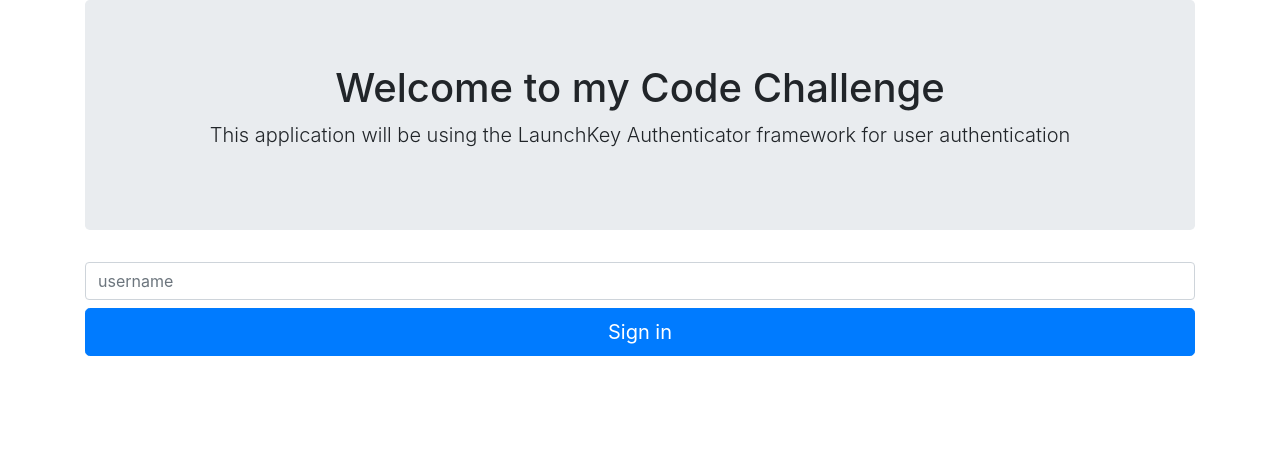
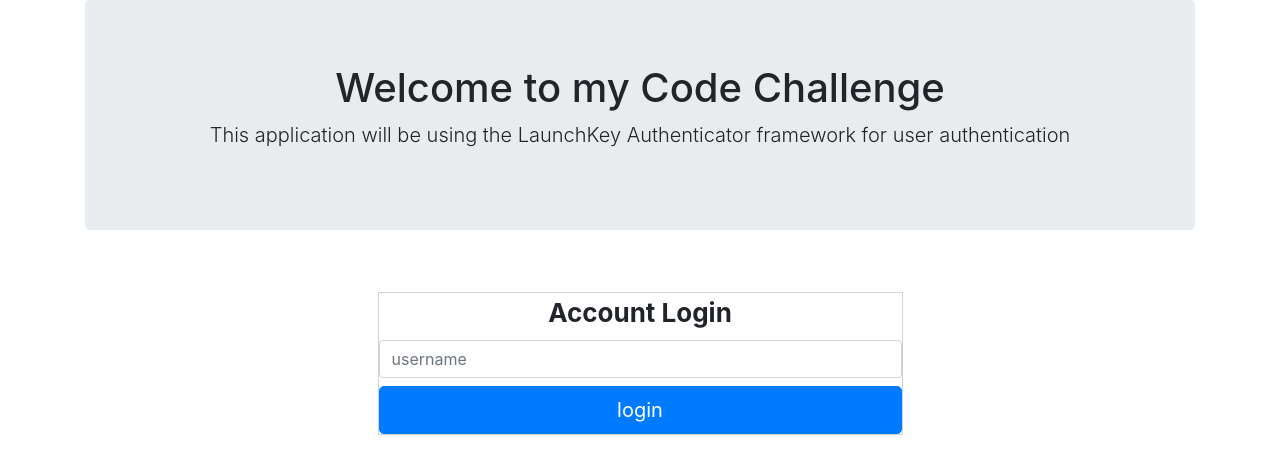
Before and after one commit to fcrojas28/CodeChallenge, a Flask app: page / in a window 1280 px wide. Shown: the part 56-530 px from the top of the page. Run offline with Flask 2, Linux system fonts and the light colour scheme; some libraries are stand-ins or nearby versions.

Commit message:
clean some files

```diff
--- a/static/css/main.css
+++ b/static/css/main.css
@@ -9,3 +9,23 @@ li {
     z-index:9999;
     background:url("https://www.creditmutuel.fr/cmne/fr/banques/webservices/nswr/images/loading.gif") no-repeat center center rgba(0,0,0,0.25)
 }
+
+
+.well{
+    background-color:#fff!important;
+    border-radius:0!important;
+    border:black solid 1px;
+}
+
+.well.login-box {
+    /*width:400px; */
+    border:#d1d1d1 solid 1px;
+    margin:0 auto;
+    margin-top:30px;
+}
+
+legend {
+  font-size:26px;
+  text-align:center;
+  font-weight:bold;
+}
--- a/templates/home.html
+++ b/templates/home.html
@@ -3,9 +3,6 @@
 
 
 {% block body %}
-
-
-    <div id="load" style="visibility:hidden"></div>
 
     <div class="jumbotron text-center">
         <h1>Welcome to my Code Challenge</h1>
@@ -14,11 +11,17 @@
         </p>
     </div>
 
+    <div class="container">
+        <div class="row">
+            <div class='col-md-3'></div>
+            <div class="col-md-6">
+                <div class="login-box well">
+                    <legend>Account Login </legend>
                     {% from "_loginForm.html" import render_field %}
                     <form action="{{ url_for('login') }}" method="post" id="logInForm">
                         {{ form.hidden_tag() }}
                         {{ render_field(form.username, class="form-control", placeholder="username") }}
-        <button class="btn btn-lg btn-primary btn-block" type="submit" id="submitBtn">Sign in</button>
+                        <button class="btn btn-lg btn-primary btn-block" type="submit" id="submitBtn">login</button>
                     </form>
 
                     {% if errorMsg %}
@@ -31,6 +34,11 @@
                             {{ errorMsg.stackTrace }}
                         </div>
                     {% endif %}
+                </div>
+            </div>
+            <div class='col-md-3'></div>
+        </div> <!-- end of row -->
+    </div> <!-- end of container -->
 
 
 {% endblock %}
--- a/templates/layout.html
+++ b/templates/layout.html
@@ -12,6 +12,7 @@
     </head>
     <body>
         {% include 'navMenu.html' %}
+        <div id="load" style="visibility:hidden"></div>
 
         <div class="container">
         {% block body %}{% endblock %}
```
Lines whose indentation alone changed are shown as unchanged.
